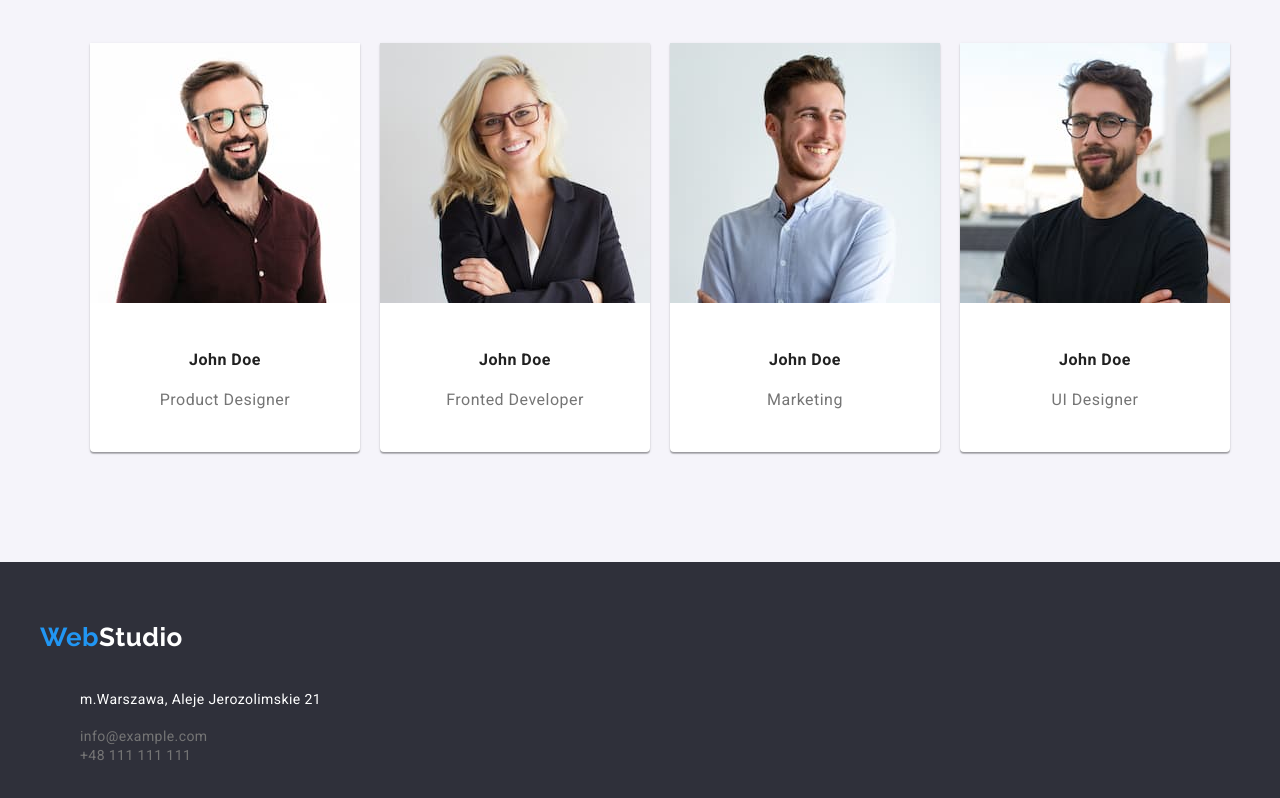
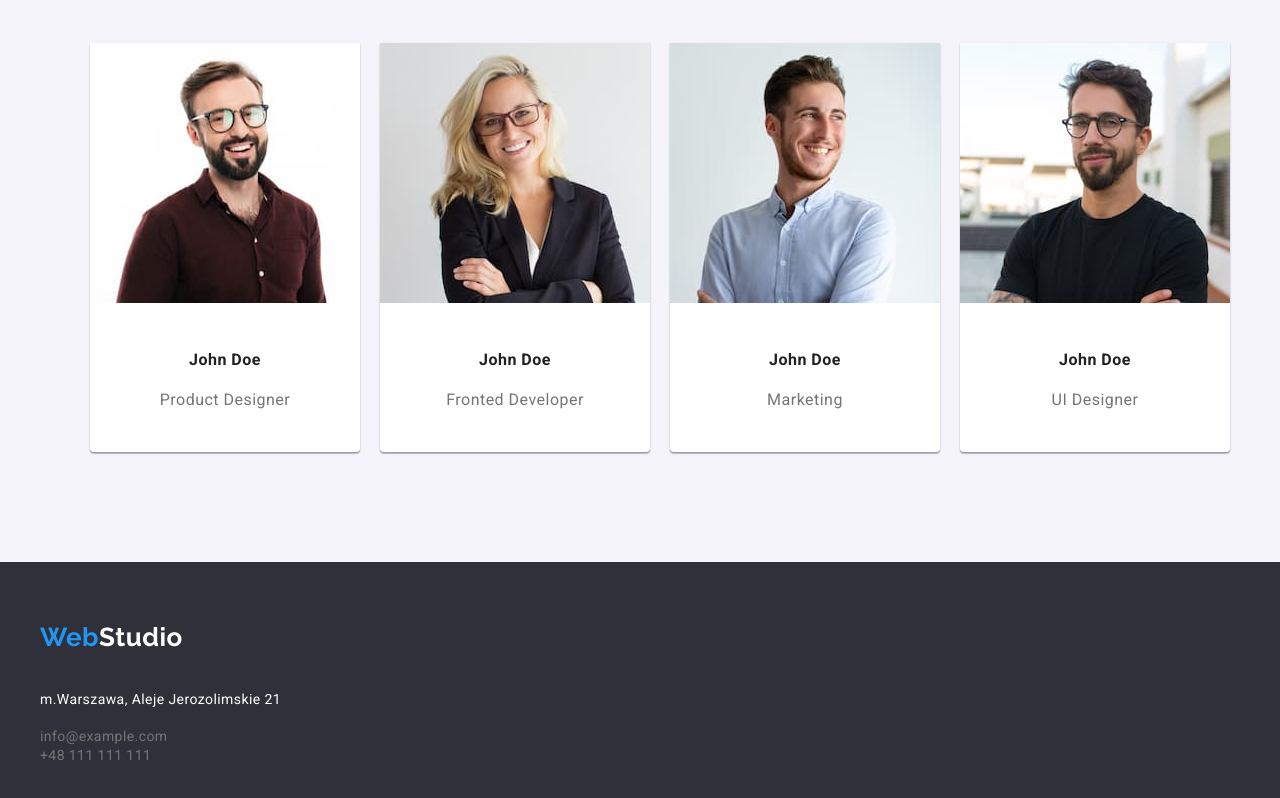
Before and after one commit to Mateuszmeteo/goit-markup-hw-03, a plain HTML site: page index.html in a window 1280 px wide. Shown: the part 1425-2223 px from the top of the page. Drawn offline with Linux system fonts and the light colour scheme.

Commit message:
Add files via upload

```diff
--- a/css/styles.css
+++ b/css/styles.css
@@ -111,10 +111,11 @@ header {
 .logoup3 {
     color: #ffffff;
 }
-/* .logodown2 {
+.logodown2 {
+    padding-left: 0;
 
 }
-.logodown2 li {
+/* .logodown2 li {
 
 } */
 .addres {
```
